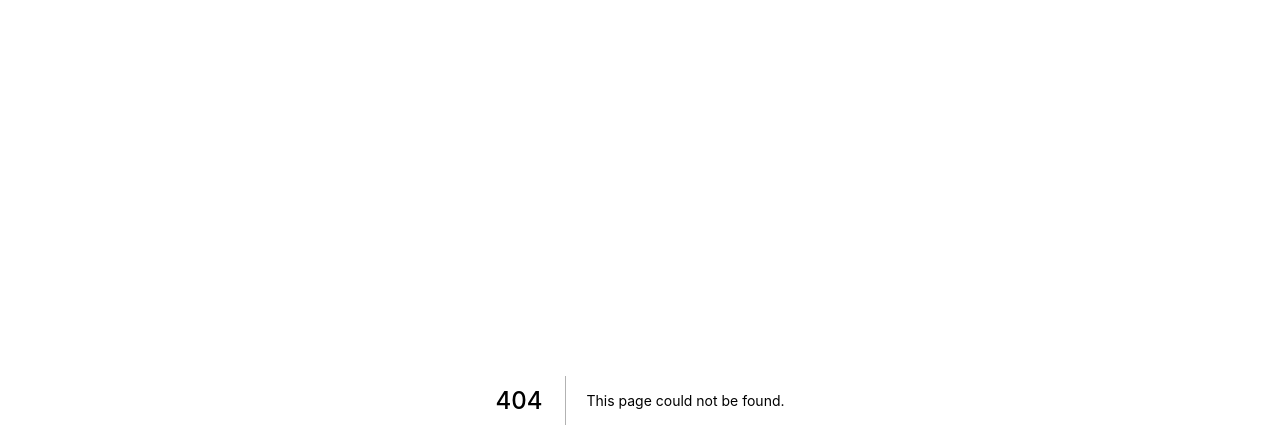
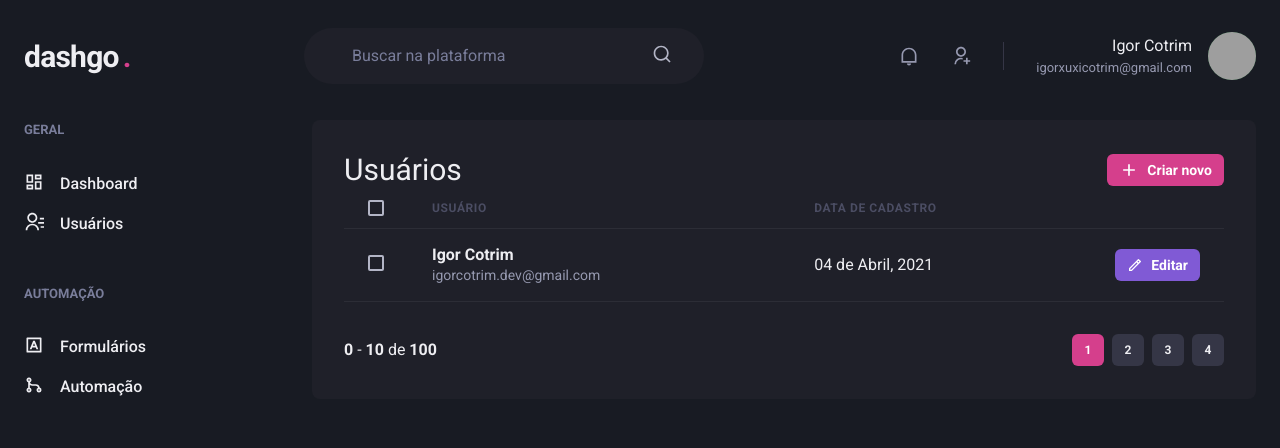
Before and after one commit to igor-cotrim/Dashgo, a Next.js app: page /users in a window 1280 px wide. Before the commit this address had no page. Shown: the top 448 px of the page. Built offline with nearby package versions, Linux system fonts and the light colour scheme; grey boxes are pictures that could not be loaded.

Commit message:
create page userlist, component to pagination and page formUsers

```diff
--- /dev/null
+++ b/src/components/Pagination.tsx
@@ -0,0 +1,65 @@
+import { Box, Button, Stack } from "@chakra-ui/react";
+
+export default function Pagination() {
+  return (
+    <Stack
+      direction="row"
+      mt="8"
+      justify="space-between"
+      align="center"
+      spacing="6"
+    >
+      <Box>
+        <strong>0</strong> - <strong>10</strong> de <strong>100</strong>
+      </Box>
+      <Stack direction="row" spacing="2">
+        <Button
+          size="sm"
+          fontSize="xs"
+          width="4"
+          colorScheme="pink"
+          disabled
+          _disabled={{
+            bg: "pink.500",
+            cursor: "default",
+          }}
+        >
+          1
+        </Button>
+        <Button
+          size="sm"
+          fontSize="xs"
+          width="4"
+          bgColor="gray.700"
+          _hover={{
+            bg: "gray.500",
+          }}
+        >
+          2
+        </Button>
+        <Button
+          size="sm"
+          fontSize="xs"
+          width="4"
+          bgColor="gray.700"
+          _hover={{
+            bg: "gray.500",
+          }}
+        >
+          3
+        </Button>
+        <Button
+          size="sm"
+          fontSize="xs"
+          width="4"
+          bgColor="gray.700"
+          _hover={{
+            bg: "gray.500",
+          }}
+        >
+          4
+        </Button>
+      </Stack>
+    </Stack>
+  );
+}
--- a/src/pages/dashboard.tsx
+++ b/src/pages/dashboard.tsx
@@ -1,7 +1,7 @@
 import dynamic from 'next/dynamic'
 import { Box, Flex, SimpleGrid, Text, theme } from "@chakra-ui/react";
 
-import { Sidebar } from "../components/Form/Sidebar";
+import { Sidebar } from "../components/Sidebar";
 import { Header } from "../components/Header";
 
 const Chart = dynamic(() => import('react-apexcharts'), {
--- a/src/pages/index.tsx
+++ b/src/pages/index.tsx
@@ -1,4 +1,4 @@
-import { Flex, Button, Stack, FormLabel } from "@chakra-ui/react";
+import { Flex, Button, Stack } from "@chakra-ui/react";
 
 import { Input } from "../components/Form/Input";
 
--- /dev/null
+++ b/src/pages/users/index.tsx
@@ -0,0 +1,93 @@
+import React from "react";
+import {
+  Box,
+  Button,
+  Checkbox,
+  Flex,
+  Heading,
+  Icon,
+  Table,
+  Tbody,
+  Td,
+  Text,
+  Th,
+  Thead,
+  Tr,
+} from "@chakra-ui/react";
+import { RiAddLine, RiPencilLine } from "react-icons/ri";
+
+import { Sidebar } from "../../components/Sidebar";
+import { Header } from "../../components/Header";
+import Pagination from "../../components/Pagination";
+
+export default function UserList() {
+  return (
+    <Box>
+      <Header />
+
+      <Flex w="100%" my="6" maxWidth={1480} mx="auto" px="6">
+        <Sidebar />
+
+        <Box flex="1" borderRadius={8} bg="gray.800" p="8">
+          <Flex mg="8" justify="space-between" align="center">
+            <Heading size="lg" fontWeight="normal">
+              Usuários
+            </Heading>
+
+            <Button
+              as="a"
+              size="sm"
+              fontSize="sm"
+              colorScheme="pink"
+              leftIcon={<Icon as={RiAddLine} fontSize="20" />}
+            >
+              Criar novo
+            </Button>
+          </Flex>
+
+          <Table colorScheme="whiteAlpha">
+            <Thead>
+              <Tr>
+                <Th px="6" color="gray.300" width="8">
+                  <Checkbox colorScheme="pink" />
+                </Th>
+                <Th>Usuário</Th>
+                <Th>Data de cadastro</Th>
+                <Th width="8"></Th>
+              </Tr>
+            </Thead>
+            <Tbody>
+              <Tr>
+                <Td px="6">
+                  <Checkbox colorScheme="pink" />
+                </Td>
+                <Td>
+                  <Box>
+                    <Text fontWeight="bold">Igor Cotrim</Text>
+                    <Text fontSize="sm" color="gray.300">
+                      igorcotrim.dev@gmail.com
+                    </Text>
+                  </Box>
+                </Td>
+                <Td>04 de Abril, 2021</Td>
+                <Td>
+                  <Button
+                    as="a"
+                    size="sm"
+                    fontSize="sm"
+                    colorScheme="purple"
+                    leftIcon={<Icon as={RiPencilLine} fontSize="16" />}
+                  >
+                    Editar
+                  </Button>
+                </Td>
+              </Tr>
+            </Tbody>
+          </Table>
+
+          <Pagination/>
+        </Box>
+      </Flex>
+    </Box>
+  );
+}
```
Also changed, not shown: src/pages/users/create.tsx (added, +52 -0 lines), src/components/Sidebar.tsx (renamed from src/components/Form/Sidebar.tsx).
